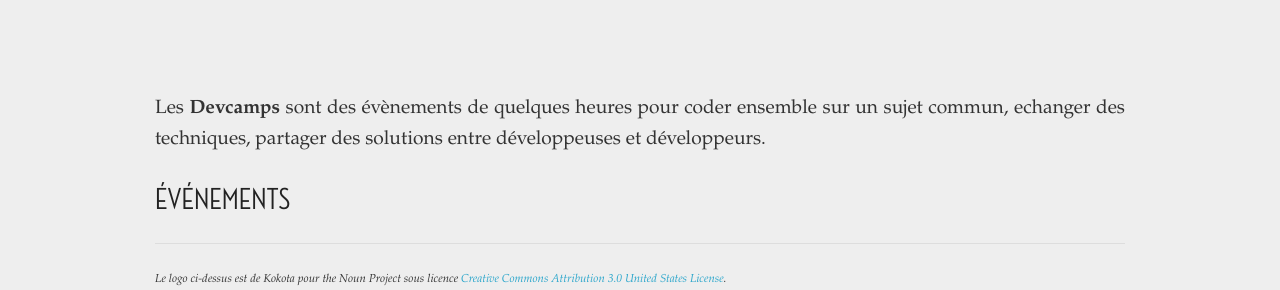
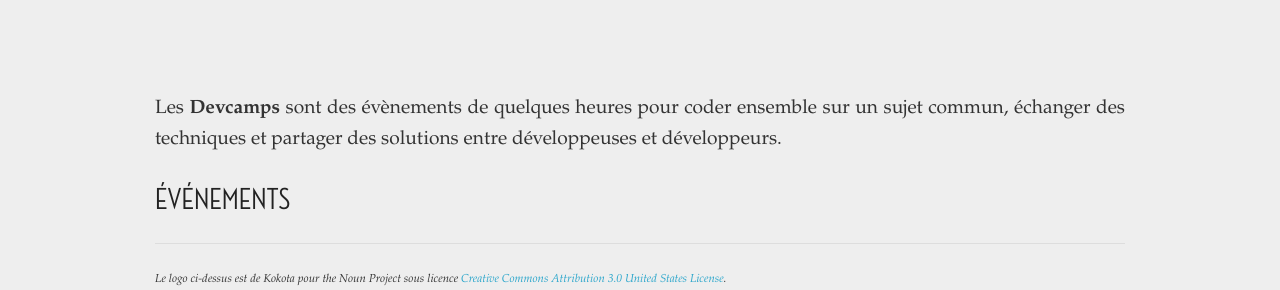
Before and after one commit to clermontech/clermontech.github.com, a Jekyll site: the page built from devcamp/index.md, in a window 1280 px wide. Shown: the part 629-919 px from the top of the page. Built offline with Jekyll 4.4.1, drawn with Linux system fonts in a browser that asks for light colours.

Commit message:
typo fix

```diff
--- a/devcamp/index.md
+++ b/devcamp/index.md
@@ -6,7 +6,7 @@ paginate: 10
 ---
 
 Les **Devcamps** sont des évènements de quelques heures pour coder ensemble sur un
-sujet commun, echanger des techniques, partager des solutions entre développeuses et
+sujet commun, échanger des techniques et partager des solutions entre développeuses et
 développeurs.
 
 ## Événements
```
